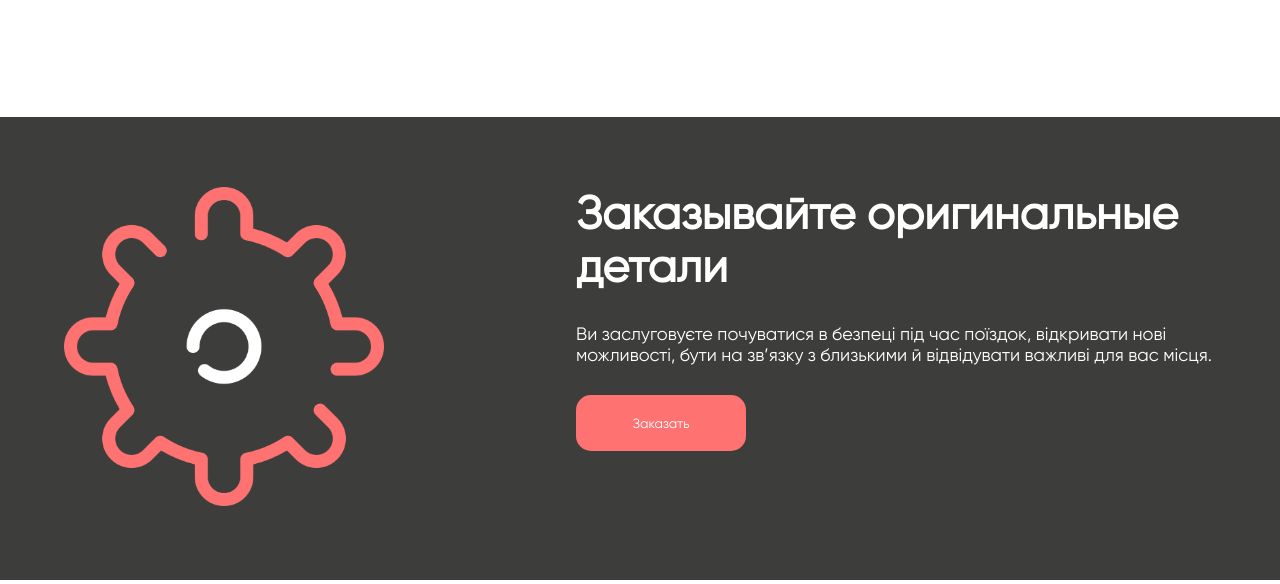
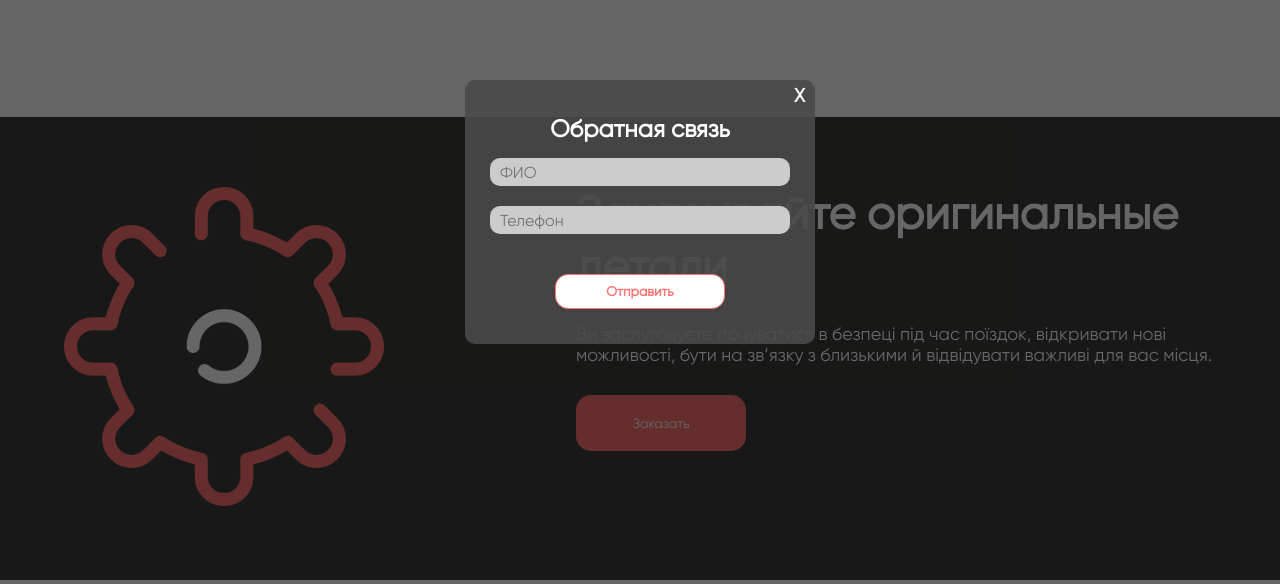
Before and after one commit to Harryk89/DneprService.github.io, a plain HTML site: page index.html in a window 1280 px wide. Both pictures are taken after a click on the button "Заказать". Shown: the part 4865-5449 px from the top of the page. Drawn offline with nearby package versions, Linux system fonts and the light colour scheme; files whose address does not match are found by name.

Commit message:
Add files via upload

```diff
--- a/style.css
+++ b/style.css
@@ -84,6 +84,7 @@ header {
 	height: 35px;
 	border: 1px solid #FF7272;
 	border-radius: 13px;
+	margin-top: 20px;
 }
 
 .banner, .about {
@@ -364,19 +365,19 @@ footer ul {
 	height: 100vh;
 	width: 100vw;
 	/*opacity: .5;*/
-	position: absolute;
+	position: fixed;
 	top: 0;
 	left: 0;
 	z-index: 9999;
-	background: rgba(0, 0, 0, .5);
+	background: rgba(0, 0, 0, .6);
 	transition: all .5s;
 }
 
 #modal_form {
 	position: relative;
 	flex-direction: column;
-	width: 300px;
-	padding: 35px 15px;
+	width: 350px;
+	padding: 35px 25px;
 	background: rgba(74, 74, 74, 0.9);
 	border-radius: 10px;
 	margin: 0 auto;
```
